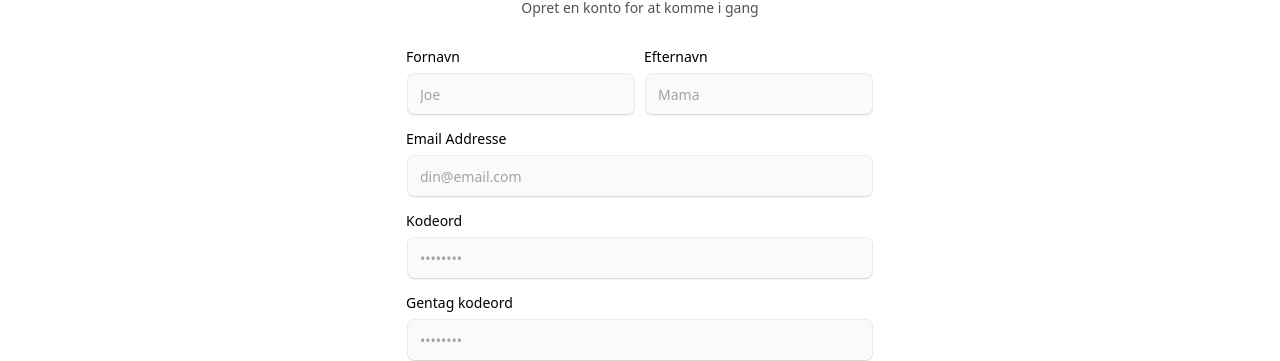
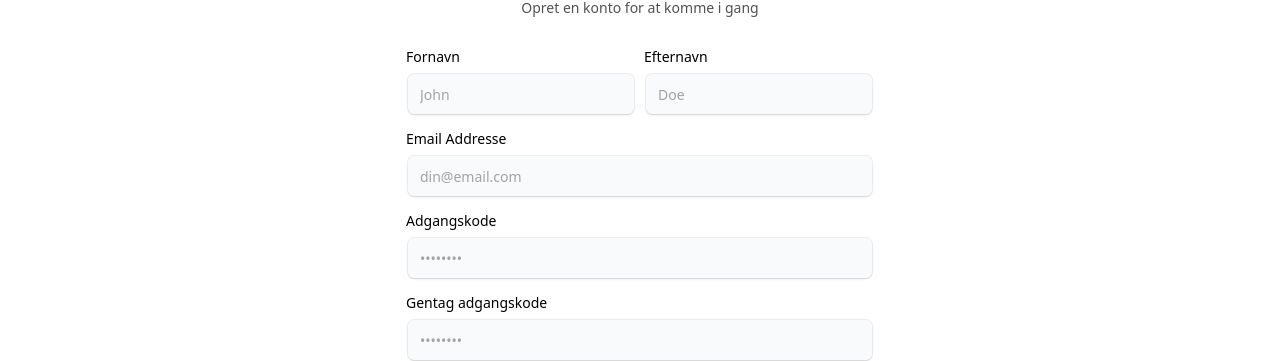
Before and after one commit to WizedWasTaken/Todo-Fullstack-App, a Next.js app: page /register in a window 1280 px wide. Shown: the part 196-557 px from the top of the page. Built offline with nearby package versions, Linux system fonts and the light colour scheme.

Commit message:
Refactor page component names and update placeholder text

```diff
--- a/src/app/(pages)/login/page.tsx
+++ b/src/app/(pages)/login/page.tsx
@@ -1,4 +1,8 @@
-export default function Plan() {
+/**
+ *
+ * @returns HTML for the Login page
+ */
+export default function Login() {
   return (
     <main className='flex flex-grow items-center justify-center'>
       <h1>Log Ind</h1>
--- a/src/app/(pages)/plan/page.tsx
+++ b/src/app/(pages)/plan/page.tsx
@@ -1,3 +1,7 @@
+/**
+ *
+ * @returns HTML for the Plan page
+ */
 export default function Plan() {
   return (
     <main className='flex flex-grow items-center justify-center'>
--- a/src/app/(pages)/register/page.tsx
+++ b/src/app/(pages)/register/page.tsx
@@ -69,7 +69,7 @@ export default function RegisterPage() {
             <Label htmlFor='firstname'>Fornavn</Label>
             <Input
               id='firstname'
-              placeholder='Joe'
+              placeholder='John'
               type='text'
             />
           </LabelInputContainer>
@@ -77,7 +77,7 @@ export default function RegisterPage() {
             <Label htmlFor='lastname'>Efternavn</Label>
             <Input
               id='lastname'
-              placeholder='Mama'
+              placeholder='Doe'
               type='text'
             />
           </LabelInputContainer>
@@ -91,7 +91,7 @@ export default function RegisterPage() {
           />
         </LabelInputContainer>
         <LabelInputContainer className='mb-4'>
-          <Label htmlFor='password'>Kodeord</Label>
+          <Label htmlFor='password'>Adgangskode</Label>
           <Input
             id='password'
             placeholder='••••••••'
@@ -99,7 +99,7 @@ export default function RegisterPage() {
           />
         </LabelInputContainer>
         <LabelInputContainer className='mb-8'>
-          <Label htmlFor='repeatpassword'>Gentag kodeord</Label>
+          <Label htmlFor='repeatpassword'>Gentag adgangskode</Label>
           <Input
             id='repeatpassword'
             placeholder='••••••••'
@@ -168,16 +168,3 @@ const LabelInputContainer = ({
     </div>
   );
 };
-
-const LogInButtons = () => {
-  <button
-    className=' relative group/btn flex space-x-2 items-center justify-start px-4 w-full text-black rounded-md h-10 font-medium shadow-input bg-gray-50 dark:bg-zinc-900 dark:shadow-[0px_0px_1px_1px_var(--neutral-800)]'
-    type='submit'
-  >
-    <IconBrandOnlyfans className='h-4 w-4 text-neutral-800 dark:text-neutral-300' />
-    <span className='text-neutral-700 dark:text-neutral-300 text-sm'>
-      OnlyFans
-    </span>
-    <BottomGradient />
-  </button>;
-};
--- a/src/app/(pages)/review/page.tsx
+++ b/src/app/(pages)/review/page.tsx
@@ -1,4 +1,8 @@
-export default function ReviewPage() {
+/**
+ *
+ * @returns HTML for the Review page
+ */
+export default function Review() {
   return (
     <main className='flex flex-grow items-center justify-center'>
       <h1>Review</h1>
```
